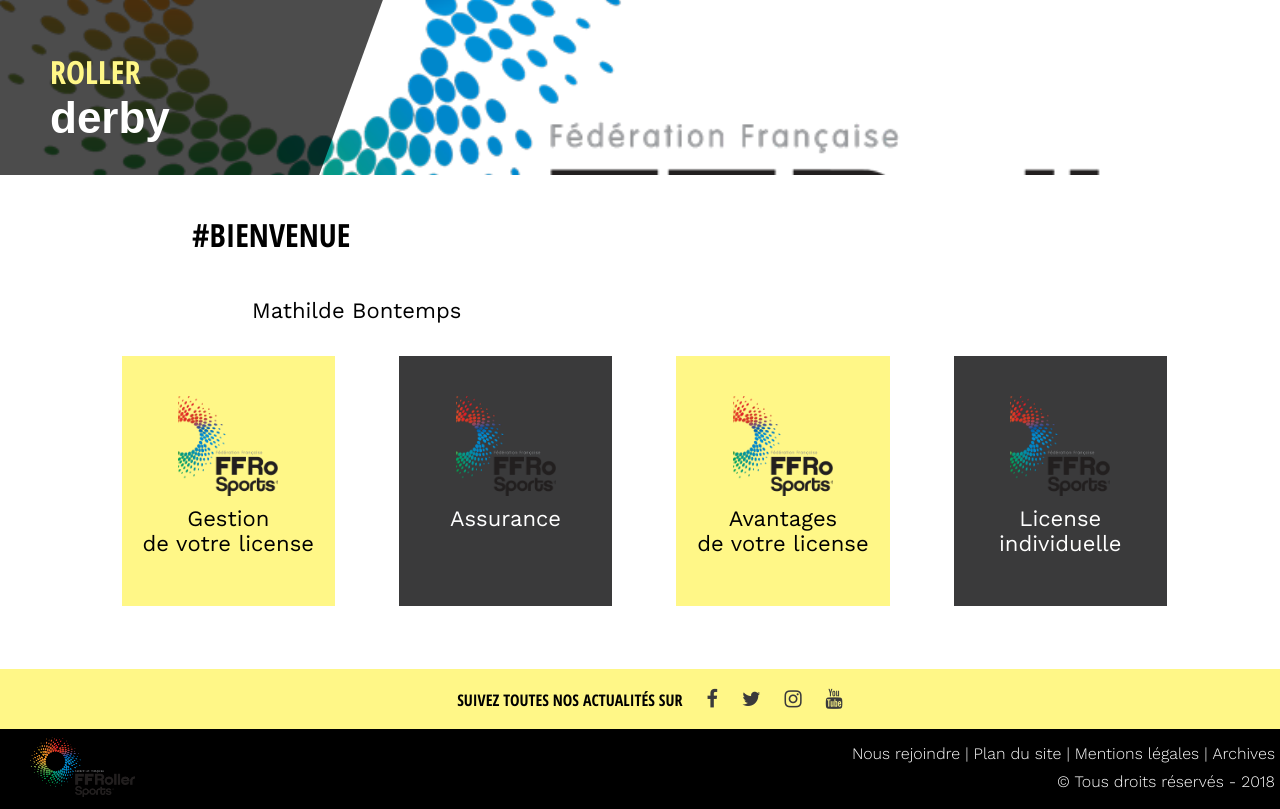
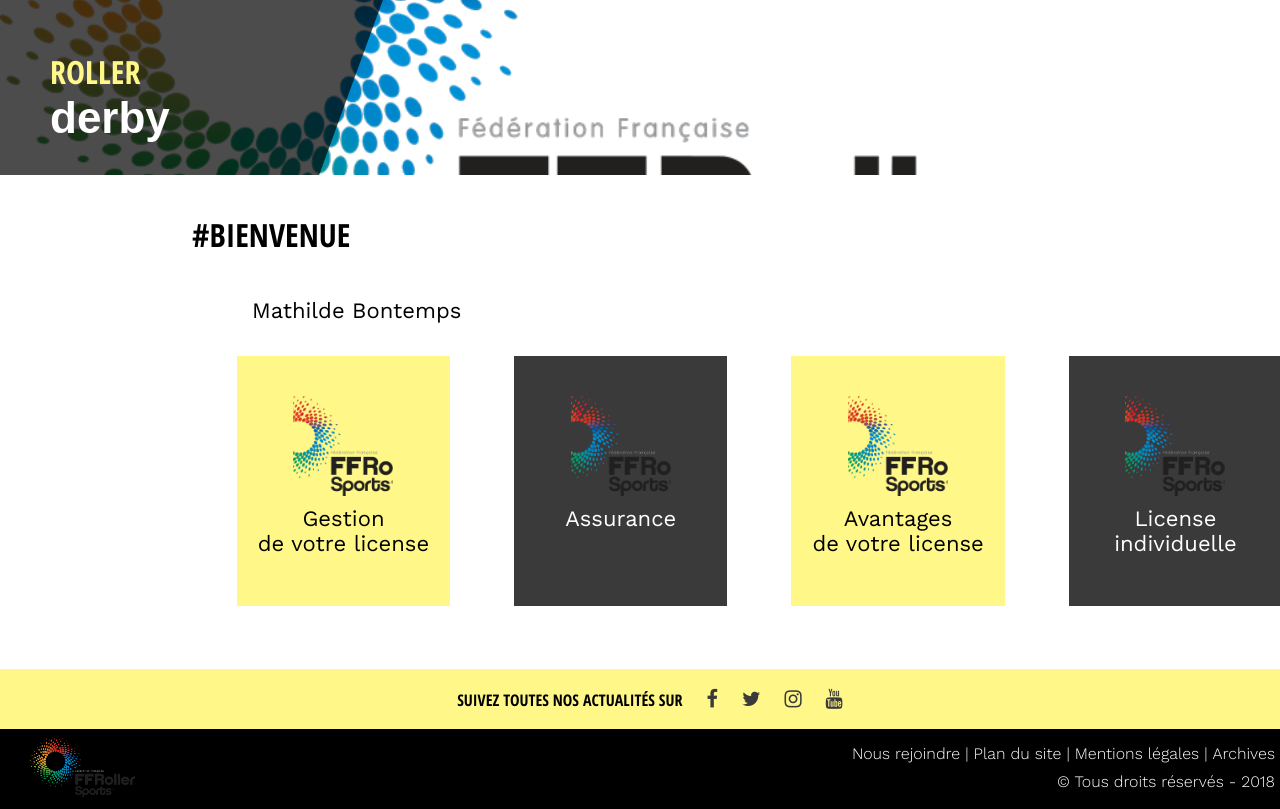
Before and after one commit to AoH95/FFRoller, a Symfony app: template templates/License/espaceClub.html.twig in a window 1280 px wide; the page is wider, and only the part inside the window is pictured. Shown: the part 80-889 px from the top of that part. Run offline with Twig, Linux system fonts and the light colour scheme; the template is opened without the code that fills it, so the values that code supplies are empty; some libraries are stand-ins or nearby versions; some web fonts are replaced.

Commit message:
correction

```diff
--- a/public/css/sass/helpers/_modules.scss
+++ b/public/css/sass/helpers/_modules.scss
@@ -354,7 +354,7 @@ div.handler_hover:hover{
 
 //CONTENEUR_ESPACE_LICENSE
 .conteneur_espace_license{
-    margin:0 7%;
+    margin:0 16%;
     margin-bottom: 50px;
     .case_license{
         padding-top:40px;
--- a/public/css/style.css
+++ b/public/css/style.css
@@ -550,7 +550,7 @@ div.handler_hover:hover {
   margin: 10px 0; }
 
 .conteneur_espace_license {
-  margin: 0 7%;
+  margin: 0 16%;
   margin-bottom: 50px; }
   .conteneur_espace_license .case_license {
     padding-top: 40px;
--- a/templates/License/espaceClub.html.twig
+++ b/templates/License/espaceClub.html.twig
@@ -12,7 +12,7 @@
 
 {% block body %}
     <!-- Content Page -->
-    <div class="col-12 conteneur_h1_2">
+    <div class="col-10 conteneur_h1_2">
         <h1>Roller<br/><span>Derby</span></h1>
     </div>
     <div class="fond"></div>
```
Also changed, not shown: 1 other file.
